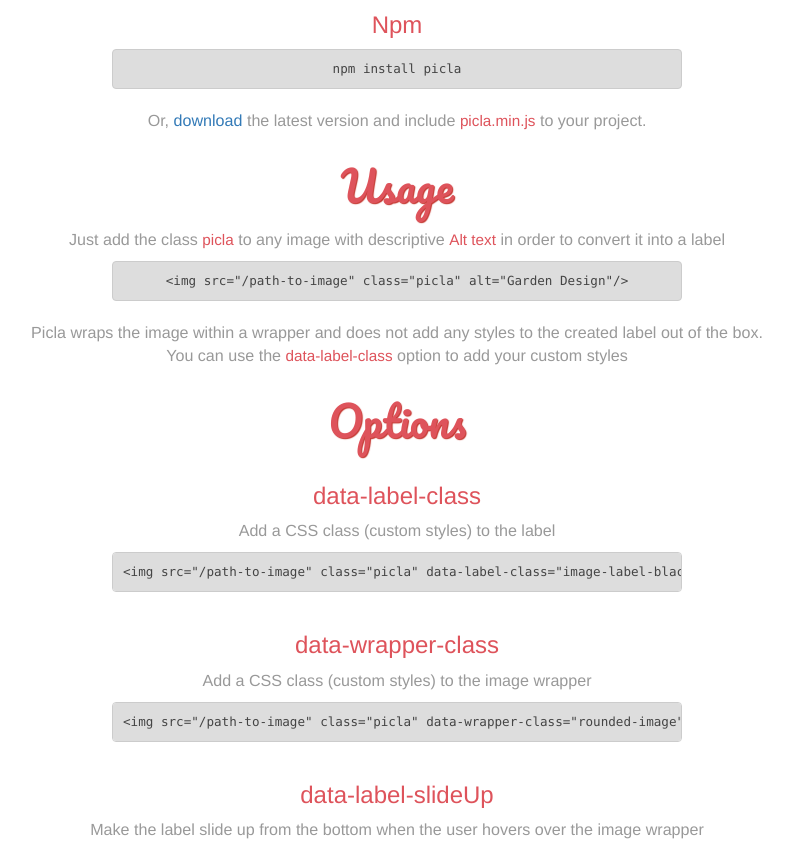
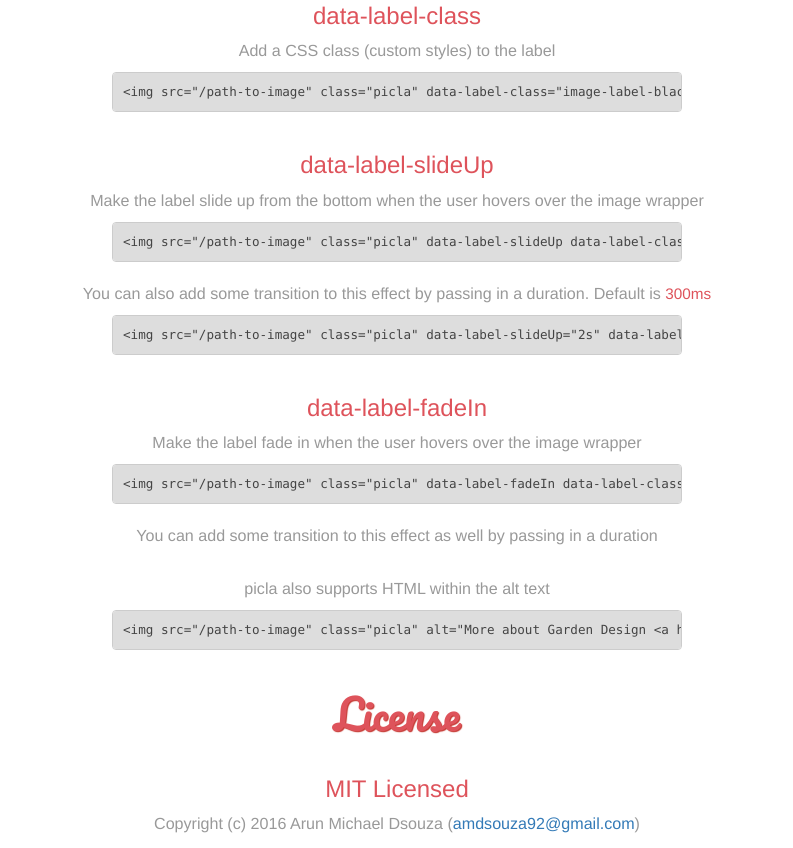
Before and after one commit to ArunMichaelDsouza/picla, a website: page demo/index.html in a window 1280 px wide. Shown: the part 1952-2800 px from the top of the page, without its empty margins (243-1036 px from the left). Drawn offline with nearby package versions, Linux system fonts and the light colour scheme; files that its build step writes are made by us from their sources.

Commit message:
Script update

```diff
--- a/demo/index.html
+++ b/demo/index.html
@@ -137,13 +137,13 @@
 		</div>
 		<div class="row" style="margin-top: 40px;">
 			<div class="col-md-3">
-				<img src="img/garden.jpg" class="img-responsive picla" data-label-class="label-class" alt="Garden Design"/>
+				<img src="img/garden.jpg" class="img-responsive picla" label-class="label-class" alt="Garden Design"/>
 				<div class="example-label">
 					Label with custom CSS
 				</div>
 			</div>
-			<div class="col-md-3">
-				<img src="img/garden.jpg" class="img-responsive picla" data-label-class="label-class" data-wrapper-class="wrapper-class" alt="Garden Design"/>
+			<!-- <div class="col-md-3">
+				<img src="img/garden.jpg" class="img-responsive picla wrapper-class" data-label-class="label-class" alt="Garden Design"/>
 				<div class="example-label">
 					Label and image wrapper with custom CSS
 				</div>
@@ -189,7 +189,7 @@
 				<div class="example-label">
 					More HTML on hover..
 				</div>
-			</div>
+			</div> -->
 		</div>
 	</div>
 	<div class="container">
@@ -238,13 +238,6 @@
 		</p>
 		<pre>
 			&lt;img src="/path-to-image" class="picla" data-label-class="image-label-black" alt="Garden Design"/&gt;
-		</pre>
-		<h3>data-wrapper-class</h3>
-		<p class="text">
-			Add a CSS class (custom styles) to the image wrapper
-		</p>
-		<pre>
-			&lt;img src="/path-to-image" class="picla" data-wrapper-class="rounded-image" data-label-class="image-label-black" alt="Garden Design"/&gt;
 		</pre>
 		<h3>data-label-slideUp</h3>
 		<p class="text">
--- a/src/picla.js
+++ b/src/picla.js
@@ -96,12 +96,6 @@
                     $(label).addClass(labelClass);
                 }
 
-                // Check for wrapper class attribute
-                var wrapperClass = $(imgElement.elem).attr('data-wrapper-class');
-                if (wrapperClass !== '') {
-                    $(wrapper).addClass(wrapperClass);
-                }
-
                 // Create image element to be rendered
                 var img = document.createElement('img');
 
```
Also changed, not shown: README.md, build/picla.min.js.
